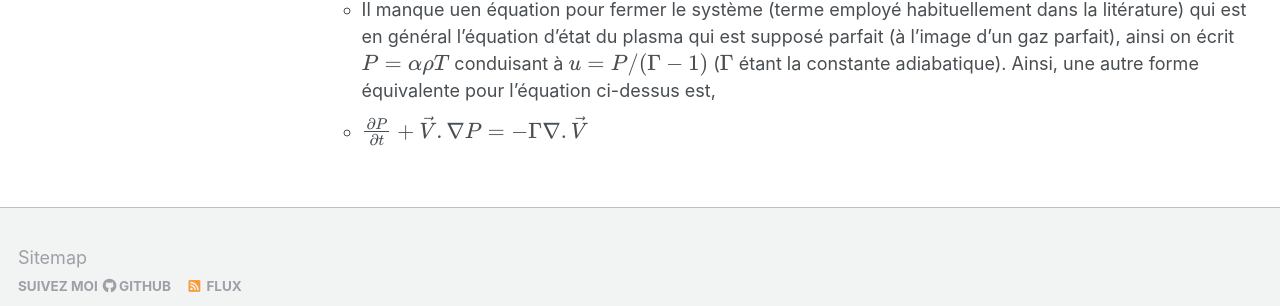
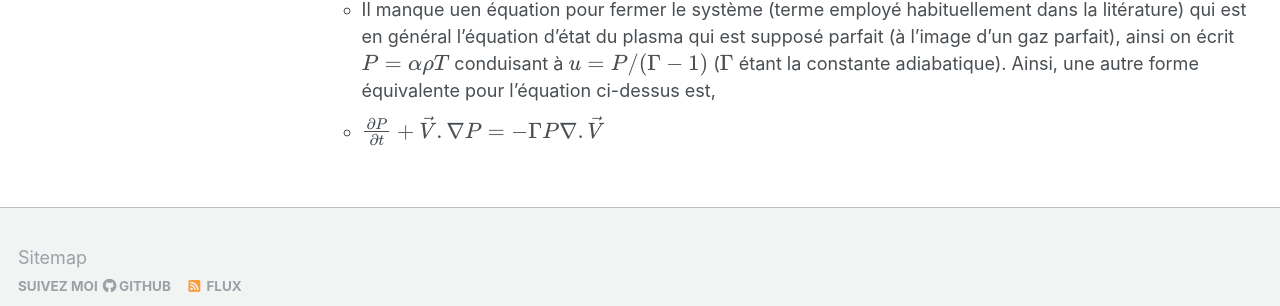
Before and after one commit to hubertbaty/hubertbaty.github.io, a Jekyll site: the page built from _pages/MHD.md, in a window 1280 px wide and 900 px high, scrolled down 812 px. Shown: the part 537-843 px from the top of the window. Built offline with Jekyll 4.4.1, drawn with Linux system fonts in a browser that asks for light colours; some web fonts are replaced; formulas are drawn with MathJax 3.

Commit message:
Update MHD.md

```diff
--- a/_pages/MHD.md
+++ b/_pages/MHD.md
@@ -26,4 +26,4 @@ pour le flux associé, et les termes sources qui sont toutes les densités de fo
   *  $\frac {\partial u} {\partial t} + \nabla . ((u+ P) \vec V) =  \vec V . \nabla P$
   *  On notera que le flux associé est maintenant $ (u+ P) \vec V$ (car c'est le flux d'enthalpie qu'il faut considérer), et que le terme source provient du travail des forces de pression (provenant d'un échange avec l'énergie cinétique du plasma).
   *  Il manque uen équation pour fermer le système (terme employé habituellement dans la litérature) qui est en général l'équation d'état du plasma qui est supposé parfait (à l'image d'un gaz parfait), ainsi on écrit $P = \alpha \rho T$ conduisant à $u = P/ (\Gamma - 1)$ ($\Gamma$ étant la constante adiabatique). Ainsi, une autre forme équivalente pour l'équation ci-dessus est,
-  *  $\frac {\partial P} {\partial t} + \vec V . \nabla P = - \Gamma \nabla . \vec V$
+  *  $\frac {\partial P} {\partial t} + \vec V . \nabla P = - \Gamma P \nabla . \vec V$
```
